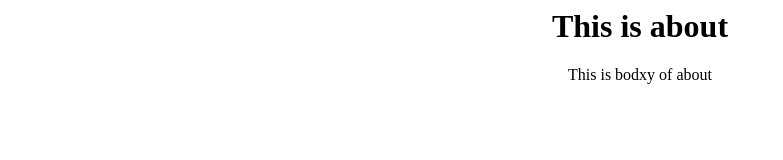
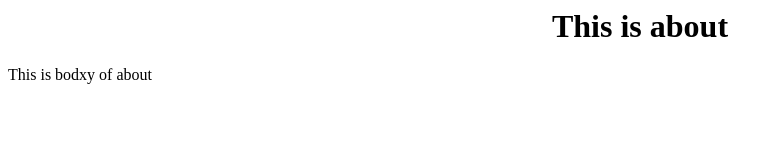
Before and after one commit to lakhvindersinghsaini/hello-world, a plain HTML site: page about.html in a window 1280 px wide. Shown: the whole page, without its empty margins (0-783 px from the left). Drawn offline with Linux system fonts and the light colour scheme.

Commit message:
this another commit

```diff
--- a/about.html
+++ b/about.html
@@ -4,7 +4,7 @@
 </head>
 <body>
 <center>
-<h1>This is about</h1><center>
+<h1>This is about</h1></center>
 <p>This is bodxy of about</p>
 </body>
 </html>
```
